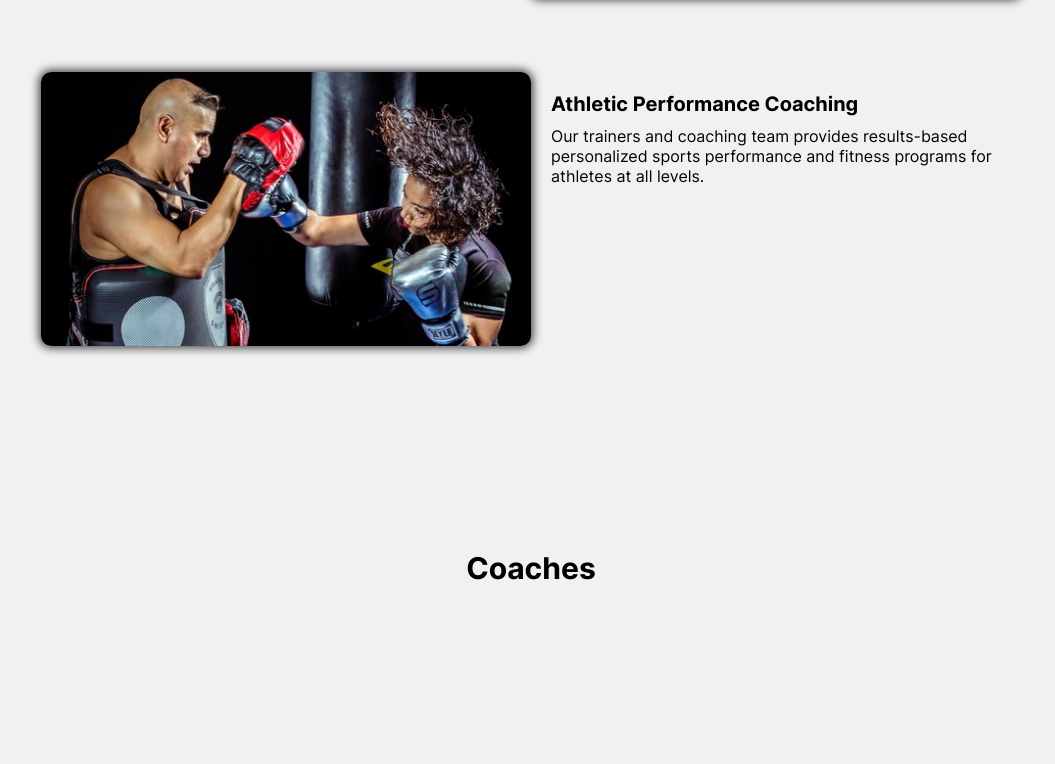
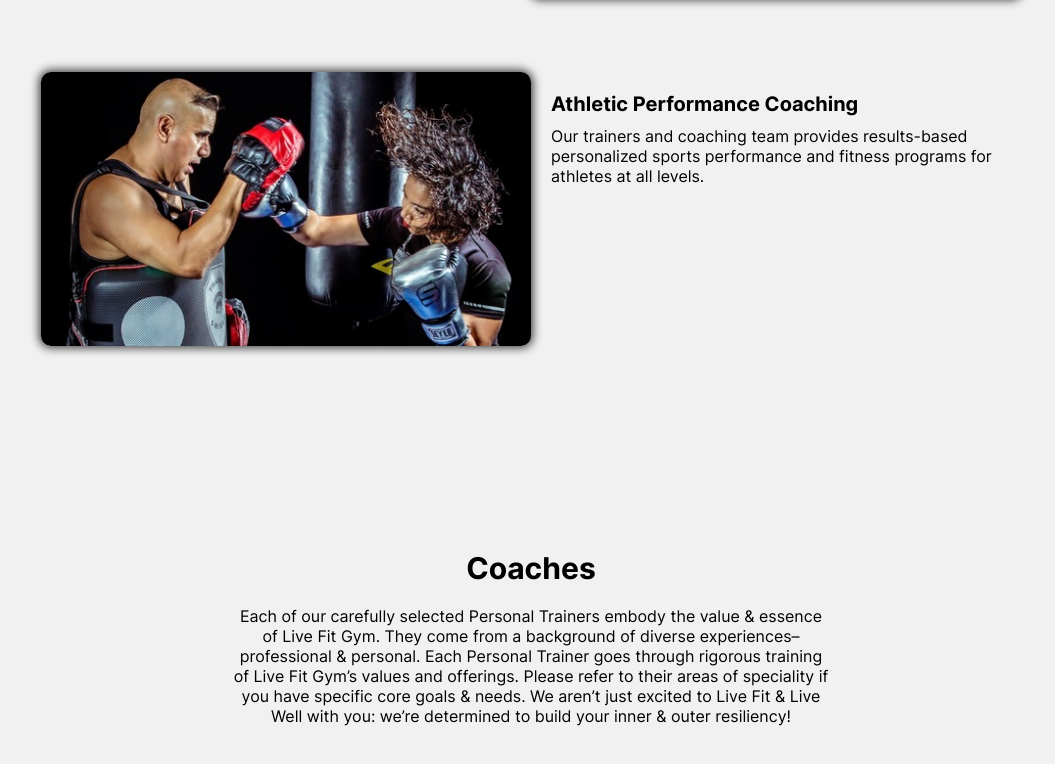
Before and after one commit to Rafael-Lopez-Bobadilla/Fitness-And-Health, a React (Vite) app: page / in a window 1280 px wide. Shown: the part 2178-2942 px from the top of the page, without its empty margins (109-1164 px from the left). Before the commit the page ends 2864 px from the top, so only its background shows below. Built offline with nearby package versions, Linux system fonts and the light colour scheme.

Commit message:
added coaches main text

```diff
--- a/src/components/About/About.jsx
+++ b/src/components/About/About.jsx
@@ -24,7 +24,7 @@ const About = () => {
               ${article.img_1000} 1000w,
               ${article.img_500} 500w,
             `}
-                  sizes='(max-width: 600px) 320px, (min-width: 601px) 500px' />
+                  sizes='500px' />
               </div>
               <div className={s.articleText}>
                 <h3>{article.heading}</h3>
--- a/src/components/About/About.module.scss
+++ b/src/components/About/About.module.scss
@@ -1,15 +1,9 @@
-$breakpoint: 1100px;
-
 .mainText {
   text-align: center;
   font-size: 16px;
   padding-top: 20px;
   margin: 0 auto;
   max-width: 600px;
-}
-
-.article:nth-child(even) .imgContainer {
-  order: 2;
 }
 
 .article {
@@ -22,6 +16,10 @@ $breakpoint: 1100px;
     display: flex;
     max-width: 1000px;
   }
+}
+
+.article:nth-child(even) .imgContainer {
+  order: 2;
 }
 
 .imgContainer {
--- a/src/components/Coaches/Coaches.jsx
+++ b/src/components/Coaches/Coaches.jsx
@@ -1,11 +1,12 @@
 import SectionWrapper from '../SectionWrapper/SectionWrapper'
 import { useContext } from 'react'
 import { sectionsContext } from '../../SectionsProvider'
+import s from './Coaches.module.scss'
 const Coaches = () => {
   const sectionsRefs = useContext(sectionsContext)
   return (
     <SectionWrapper heading='Coaches' ref={sectionsRefs[1]}>
-
+      <p className={s.mainText}>Each of our carefully selected Personal Trainers embody the value & essence of Live Fit Gym. They come from a background of diverse experiences–professional & personal. Each Personal Trainer goes through rigorous training of Live Fit Gym’s values and offerings. Please refer to their areas of speciality if you have specific core goals & needs. We aren’t just excited to Live Fit & Live Well with you: we’re determined to build your inner & outer resiliency!</p>
     </SectionWrapper>
   )
 }
--- /dev/null
+++ b/src/components/Coaches/Coaches.module.scss
@@ -0,0 +1,5 @@
+.mainText {
+  max-width: 600px;
+  text-align: center;
+  margin: 20px auto 0 auto;
+}
--- a/src/components/Header/Header.jsx
+++ b/src/components/Header/Header.jsx
@@ -12,11 +12,12 @@ const Header = () => {
       behavior: 'smooth',
       block: 'start'
     })
+    setIsOpen(false)
   }
   return (
     <header className={s.header}>
       <nav className={s.nav}>
-        <a className={s.name}>Fitness & Health</a>
+        <a className={s.name} onClick={() => window.scrollTo(0, 0)}>Fitness & Health</a>
         <img src={ham} className={s.ham} onClick={() => setIsOpen(!isOpen)} />
         <div className={isOpen ? `${s.menu} ${s.open}` : s.menu}>
           <img src={close} className={s.close} onClick={() => setIsOpen(!isOpen)} />
```
